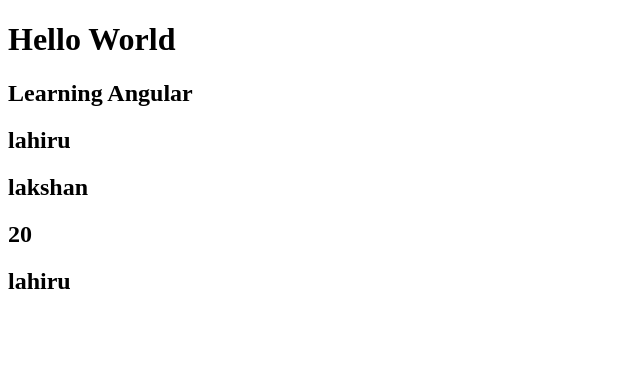
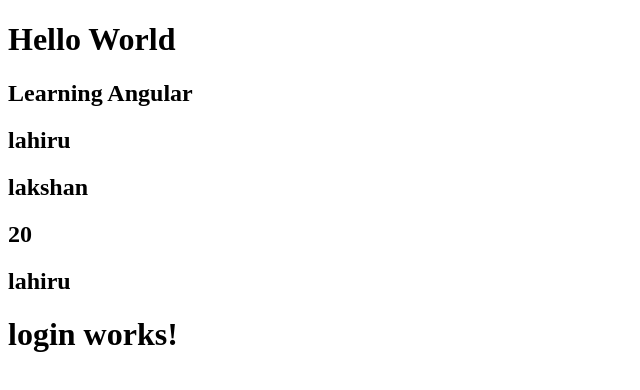
Before and after one commit to LahiruLakshan/Learning-Angular, an Angular app: page / in a window 1280 px wide. Shown: the top 390 px of the page, without its empty margins (0-640 px from the left). Built offline with nearby package versions, Linux system fonts and the light colour scheme.

Commit message:
create module and component

```diff
--- a/src/app/app.component.html
+++ b/src/app/app.component.html
@@ -4,3 +4,4 @@
 <h2>{{getName()}}</h2>
 <h2>{{obj.age}}</h2>
 <h2>{{arr[0]}}</h2>
+<app-login></app-login>
--- a/src/app/app.module.ts
+++ b/src/app/app.module.ts
@@ -3,14 +3,16 @@
 
 import { AppRoutingModule } from './app-routing.module';
 import { AppComponent } from './app.component';
+import {UsersModule} from "./users/users.module";
 
 @NgModule({
   declarations: [
-    AppComponent
+    AppComponent,
   ],
   imports: [
     BrowserModule,
-    AppRoutingModule
+    AppRoutingModule,
+    UsersModule
   ],
   providers: [],
   bootstrap: [AppComponent]
--- /dev/null
+++ b/src/app/users/login/login.component.html
@@ -0,0 +1 @@
+<h1>login works!</h1>
--- /dev/null
+++ b/src/app/users/login/login.component.ts
@@ -0,0 +1,15 @@
+import { Component, OnInit } from '@angular/core';
+
+@Component({
+  selector: 'app-login',
+  templateUrl: './login.component.html',
+  styleUrls: ['./login.component.css']
+})
+export class LoginComponent implements OnInit {
+
+  constructor() { }
+
+  ngOnInit(): void {
+  }
+
+}
```
Also changed, not shown: src/app/users/users.module.ts (added, +18 -0 lines), src/app/users/login/login.component.css (added), 1 other file (tests, documents, lock files or other folders).
